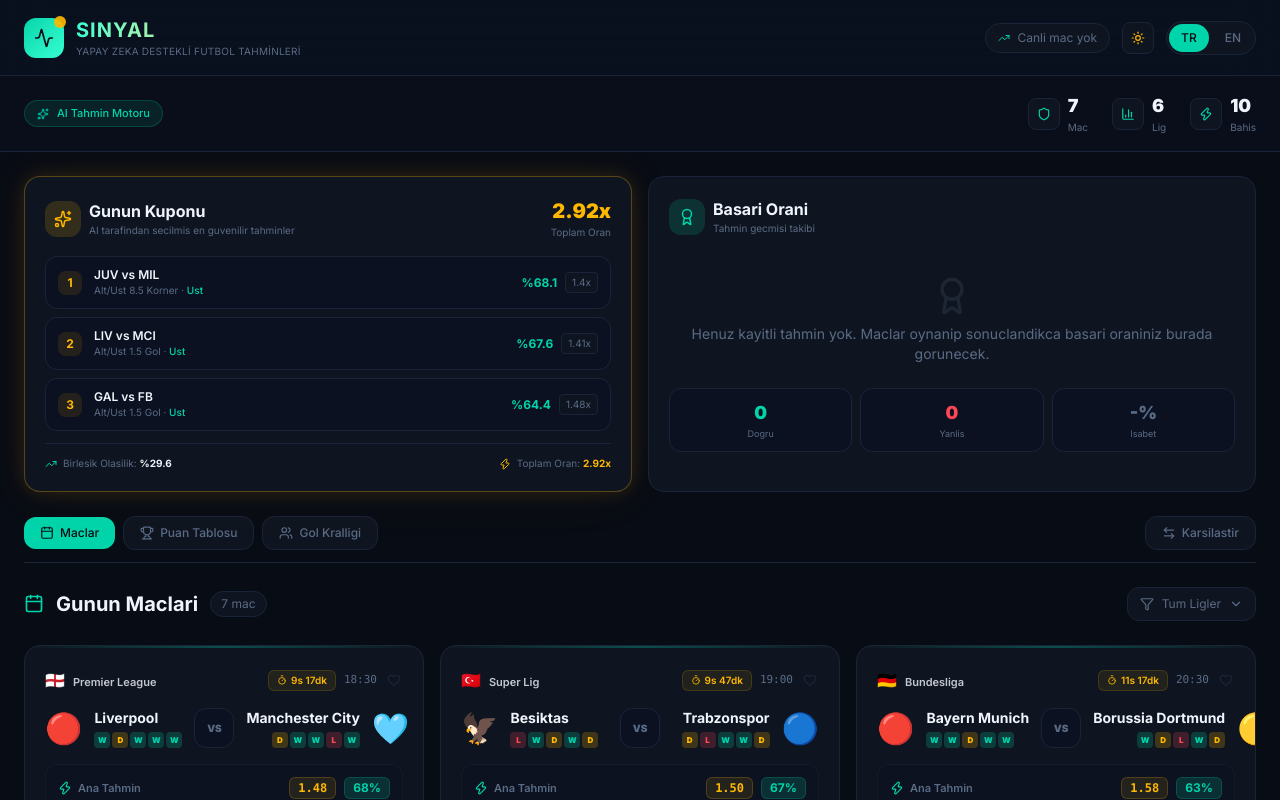
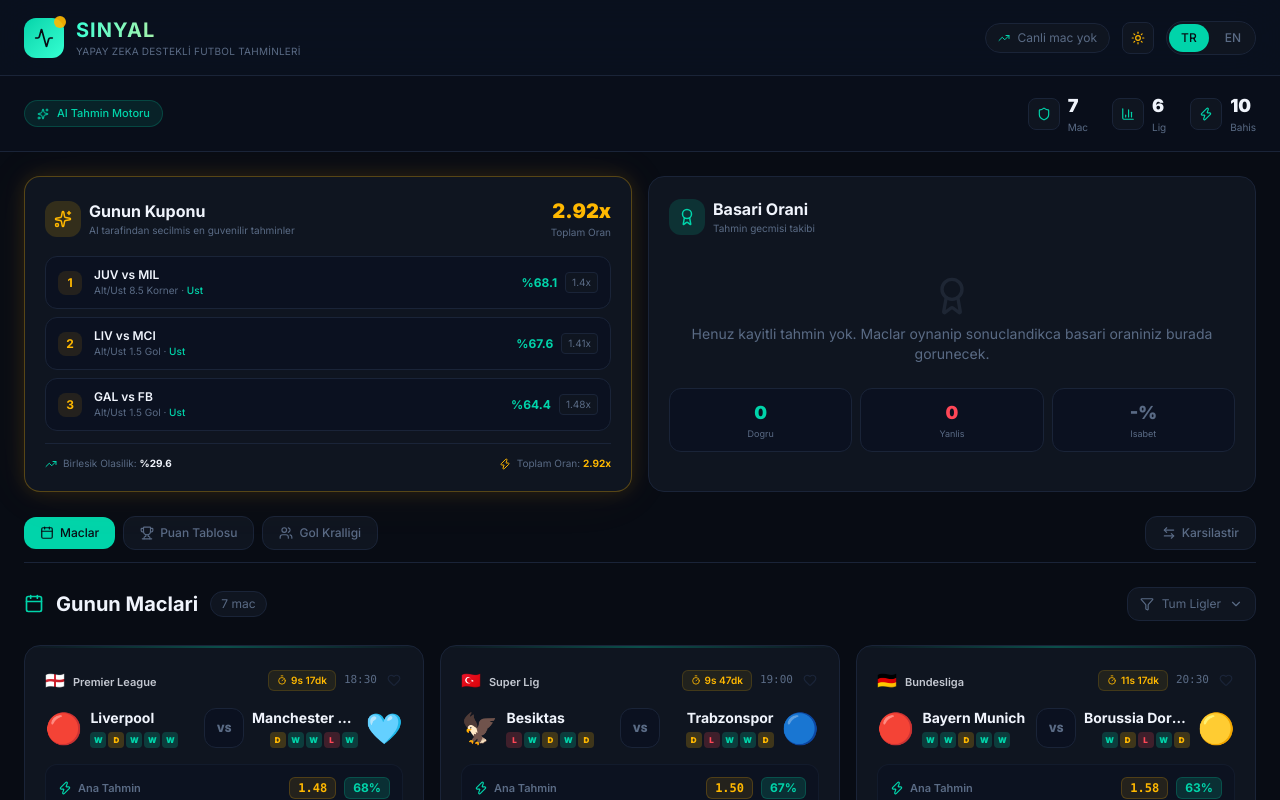
Before and after one commit to yusuferendokumaci-hash/sinyal, a Next.js app: page / in a window 1280 px wide. Shown: the top 800 px of the page. Built offline with nearby package versions, Linux system fonts and the light colour scheme.

Commit message:
Fix overflow: min-w-0 on flex items, body overflow-x hidden

```diff
--- a/src/app/globals.css
+++ b/src/app/globals.css
@@ -26,6 +26,7 @@ body {
   font-family: var(--font-sans);
   -webkit-font-smoothing: antialiased;
   -moz-osx-font-smoothing: grayscale;
+  overflow-x: hidden;
 }
 
 /* Custom scrollbar */
--- a/src/components/MatchCard.tsx
+++ b/src/components/MatchCard.tsx
@@ -104,9 +104,9 @@ export function MatchCard({ match, locale, onSelect, delay = 0 }: MatchCardProps
         </div>
 
         {/* Teams */}
-        <div className="flex items-center gap-3 mb-4">
+        <div className="flex items-center gap-2 mb-4 overflow-hidden">
           {/* Home */}
-          <div className="flex-1 flex items-center gap-3">
+          <div className="flex-1 min-w-0 flex items-center gap-2">
             <div className="flex-shrink-0">
               <TeamLogo logo={match.homeTeam.logo} name={match.homeTeam.name} size="lg" />
             </div>
@@ -128,7 +128,7 @@ export function MatchCard({ match, locale, onSelect, delay = 0 }: MatchCardProps
           </div>
 
           {/* Away */}
-          <div className="flex-1 flex items-center gap-3 justify-end text-right">
+          <div className="flex-1 min-w-0 flex items-center gap-2 justify-end text-right">
             <div className="min-w-0">
               <div className="text-sm font-bold truncate">{match.awayTeam.name}</div>
               <div className="flex items-center gap-0.5 mt-1 justify-end">
```
